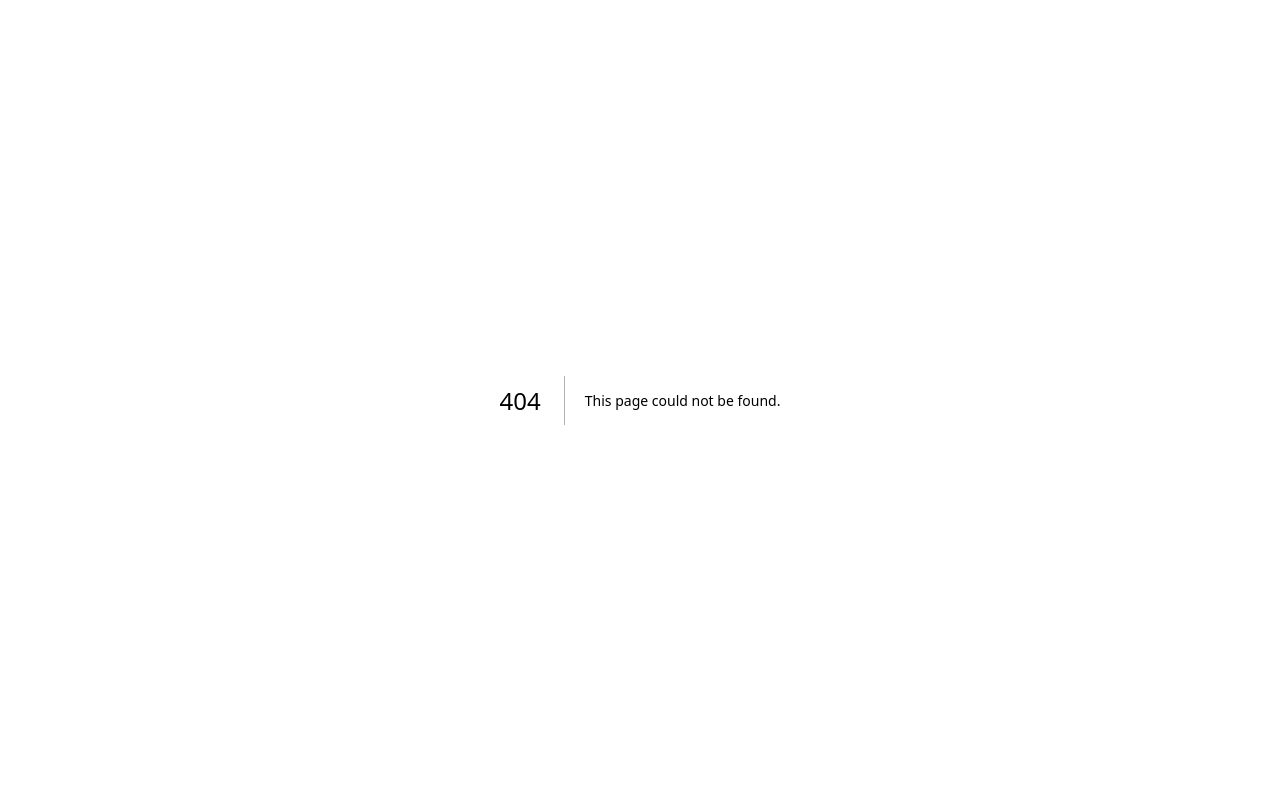
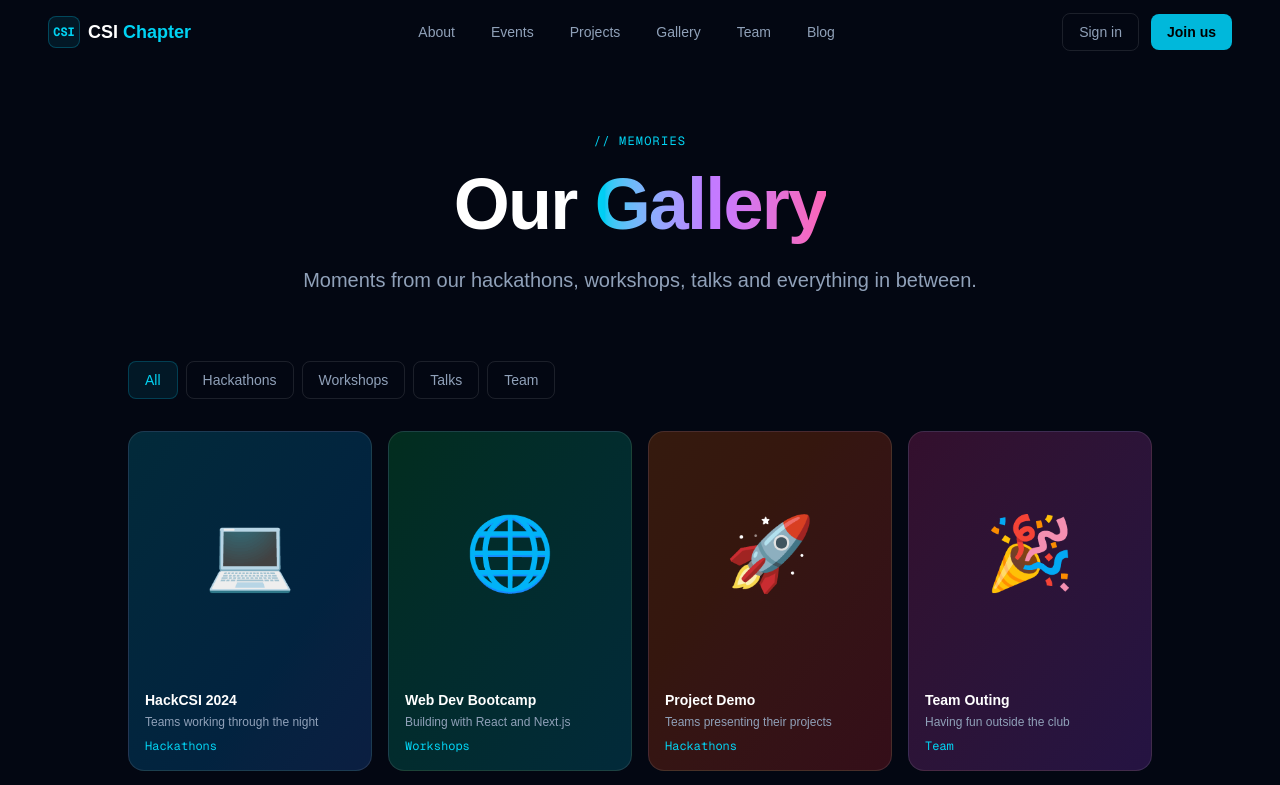
Before and after one commit to Adithiya2007/csi-website, a Next.js app: page /gallery in a window 1280 px wide. Before the commit this address had no page. Shown: the top 785 px of the page. Built offline with nearby package versions, Linux system fonts and the light colour scheme.

Commit message:
Added gallery page

```diff
--- a/src/app/components/Navbar.tsx
+++ b/src/app/components/Navbar.tsx
@@ -6,6 +6,7 @@ const navLinks = [
   { name: "About", href: "/about" },
   { name: "Events", href: "/events" },
   { name: "Projects", href: "/#projects" },
+  { name: "Gallery", href: "/gallery" },
   { name: "Team", href: "/#team" },
   { name: "Blog", href: "/blog" },
 ];
--- /dev/null
+++ b/src/app/gallery/page.tsx
@@ -0,0 +1,105 @@
+"use client";
+import { useState } from "react";
+import Navbar from "../components/Navbar";
+import Footer from "../components/Footer";
+
+const categories = ["All", "Hackathons", "Workshops", "Talks", "Team"];
+
+const photos = [
+  { id: 1, category: "Hackathons", title: "HackCSI 2024", desc: "Teams working through the night", emoji: "💻", color: "from-cyan-500/20 to-blue-500/20" },
+  { id: 2, category: "Hackathons", title: "Prize Ceremony", desc: "Winners of HackCSI 2024", emoji: "🏆", color: "from-yellow-500/20 to-orange-500/20" },
+  { id: 3, category: "Workshops", title: "ML Workshop", desc: "Hands-on machine learning session", emoji: "🤖", color: "from-purple-500/20 to-pink-500/20" },
+  { id: 4, category: "Workshops", title: "Web Dev Bootcamp", desc: "Building with React and Next.js", emoji: "🌐", color: "from-green-500/20 to-cyan-500/20" },
+  { id: 5, category: "Talks", title: "Industry Talk", desc: "Guest speaker from a top tech company", emoji: "🎤", color: "from-pink-500/20 to-rose-500/20" },
+  { id: 6, category: "Team", title: "Core Team 2024", desc: "The people behind CSI Chapter", emoji: "👥", color: "from-blue-500/20 to-purple-500/20" },
+  { id: 7, category: "Hackathons", title: "Project Demo", desc: "Teams presenting their projects", emoji: "🚀", color: "from-orange-500/20 to-red-500/20" },
+  { id: 8, category: "Workshops", title: "DSA Masterclass", desc: "Cracking coding interviews together", emoji: "📊", color: "from-teal-500/20 to-green-500/20" },
+  { id: 9, category: "Talks", title: "Open Source Talk", desc: "Contributing to open source projects", emoji: "💡", color: "from-yellow-500/20 to-green-500/20" },
+  { id: 10, category: "Team", title: "Team Outing", desc: "Having fun outside the club", emoji: "🎉", color: "from-pink-500/20 to-purple-500/20" },
+  { id: 11, category: "Hackathons", title: "Midnight Coding", desc: "The grind at 3am during HackCSI", emoji: "🌙", color: "from-indigo-500/20 to-blue-500/20" },
+  { id: 12, category: "Workshops", title: "Git and GitHub", desc: "Version control for beginners", emoji: "🔧", color: "from-slate-500/20 to-cyan-500/20" },
+];
+
+export default function Gallery() {
+  const [active, setActive] = useState("All");
+  const [selected, setSelected] = useState<typeof photos[0] | null>(null);
+
+  const filtered = photos.filter((p) => active === "All" || p.category === active);
+
+  return (
+    <main className="bg-[#030712] min-h-screen text-white">
+      <Navbar />
+
+      {/* Hero */}
+      <section className="pt-32 pb-16 px-6 md:px-12 text-center">
+        <div className="max-w-3xl mx-auto">
+          <span className="text-xs font-mono text-cyan-400 tracking-widest uppercase">// memories</span>
+          <h1 className="text-5xl md:text-7xl font-black tracking-tight mt-4 mb-6">
+            Our <span className="bg-gradient-to-r from-cyan-400 via-purple-400 to-pink-400 bg-clip-text text-transparent">Gallery</span>
+          </h1>
+          <p className="text-slate-400 text-lg md:text-xl leading-relaxed">
+            Moments from our hackathons, workshops, talks and everything in between.
+          </p>
+        </div>
+      </section>
+
+      {/* Filter tabs */}
+      <section className="px-6 md:px-12 pb-8">
+        <div className="max-w-5xl mx-auto">
+          <div className="flex gap-2 mb-8 flex-wrap">
+            {categories.map((cat) => (
+              <button key={cat} onClick={() => setActive(cat)} className={"px-4 py-2 rounded-lg text-sm font-medium border transition-all " + (active === cat ? "bg-cyan-500/10 text-cyan-400 border-cyan-500/25" : "text-slate-400 border-white/10 hover:text-white hover:border-white/20")}>
+                {cat}
+              </button>
+            ))}
+          </div>
+
+          {/* Photo grid */}
+          <div className="columns-2 md:columns-3 lg:columns-4 gap-4 space-y-4">
+            {filtered.map((photo) => (
+              <div key={photo.id} onClick={() => setSelected(photo)} className="break-inside-avoid cursor-pointer group">
+                <div className={"rounded-2xl border border-white/10 bg-gradient-to-br overflow-hidden transition-all duration-300 group-hover:border-cyan-500/30 group-hover:-translate-y-1 group-hover:shadow-lg group-hover:shadow-cyan-500/10 " + photo.color}>
+                  <div className="aspect-square flex items-center justify-center text-6xl md:text-7xl">
+                    {photo.emoji}
+                  </div>
+                  <div className="p-4">
+                    <p className="font-bold text-sm mb-1">{photo.title}</p>
+                    <p className="text-xs text-slate-400">{photo.desc}</p>
+                    <span className="text-xs font-mono text-cyan-400 mt-2 block">{photo.category}</span>
+                  </div>
+                </div>
+              </div>
+            ))}
+          </div>
+        </div>
+      </section>
+
+      {/* Upload CTA */}
+      <section className="py-16 px-6 text-center">
+        <div className="max-w-xl mx-auto border border-dashed border-white/20 rounded-2xl p-12 hover:border-cyan-500/30 transition-all">
+          <div className="text-4xl mb-4">📸</div>
+          <h3 className="font-bold text-xl mb-2">Have photos to share?</h3>
+          <p className="text-slate-400 text-sm mb-6">If you attended a CSI event and captured great moments, share them with us!</p>
+          <a href="/#join" className="px-6 py-3 rounded-xl bg-cyan-500/10 border border-cyan-500/25 text-cyan-400 font-semibold text-sm hover:bg-cyan-500/20 transition-all inline-block">Share photos</a>
+        </div>
+      </section>
+
+      {/* Lightbox */}
+      {selected && (
+        <div className="fixed inset-0 bg-black/80 backdrop-blur-sm z-50 flex items-center justify-center p-4" onClick={() => setSelected(null)}>
+          <div className="bg-[#0a0f1e] border border-white/10 rounded-2xl p-8 max-w-md w-full text-center" onClick={(e) => e.stopPropagation()}>
+            <div className={"rounded-xl bg-gradient-to-br mb-6 aspect-square flex items-center justify-center text-8xl " + selected.color}>
+              {selected.emoji}
+            </div>
+            <span className="text-xs font-mono text-cyan-400 mb-2 block">{selected.category}</span>
+            <h3 className="font-bold text-xl mb-2">{selected.title}</h3>
+            <p className="text-slate-400 text-sm mb-6">{selected.desc}</p>
+            <button onClick={() => setSelected(null)} className="px-6 py-2 rounded-lg bg-white/5 border border-white/10 text-slate-400 hover:text-white transition-all text-sm">Close</button>
+          </div>
+        </div>
+      )}
+
+      <Footer />
+    </main>
+  );
+}
```
